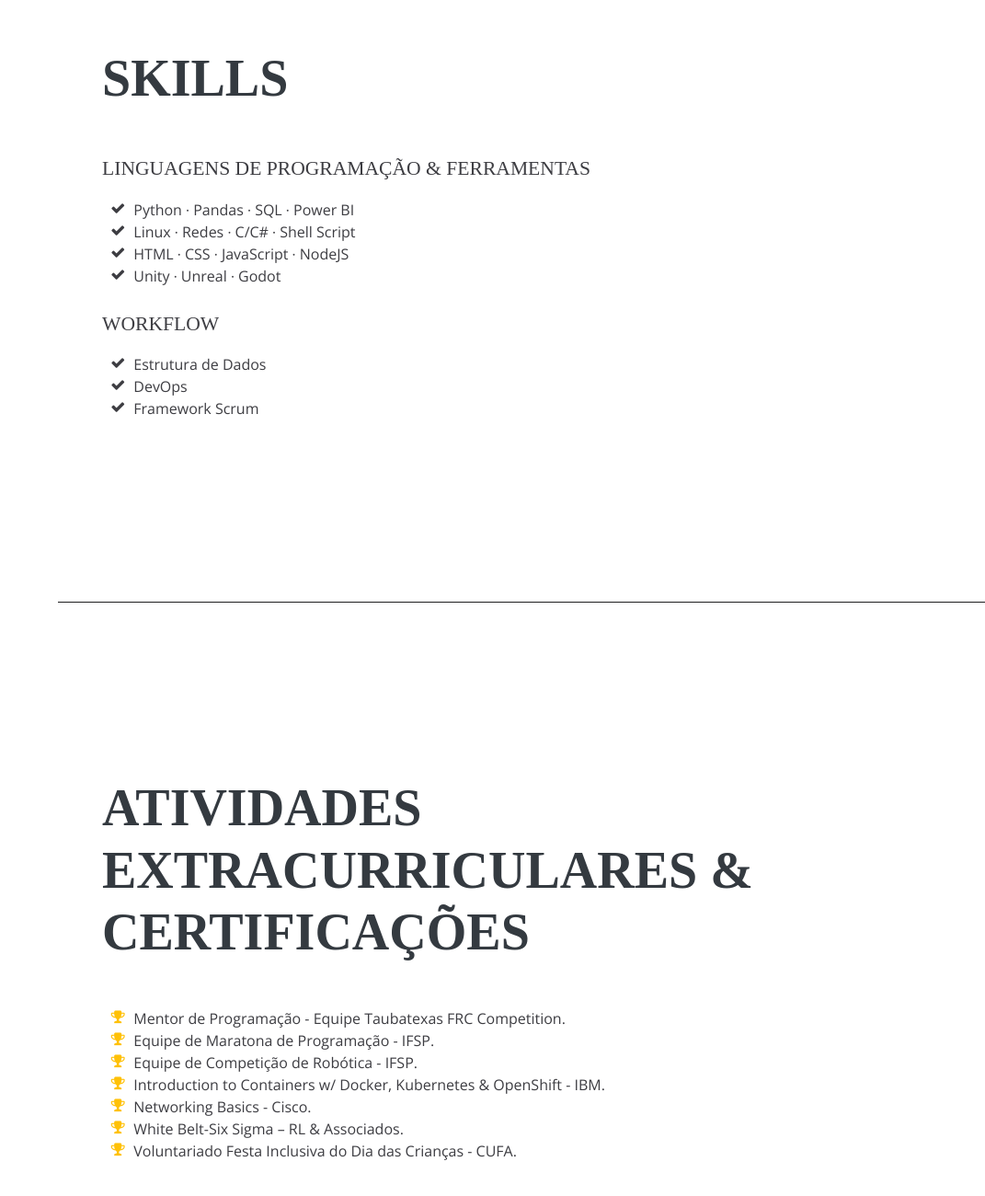
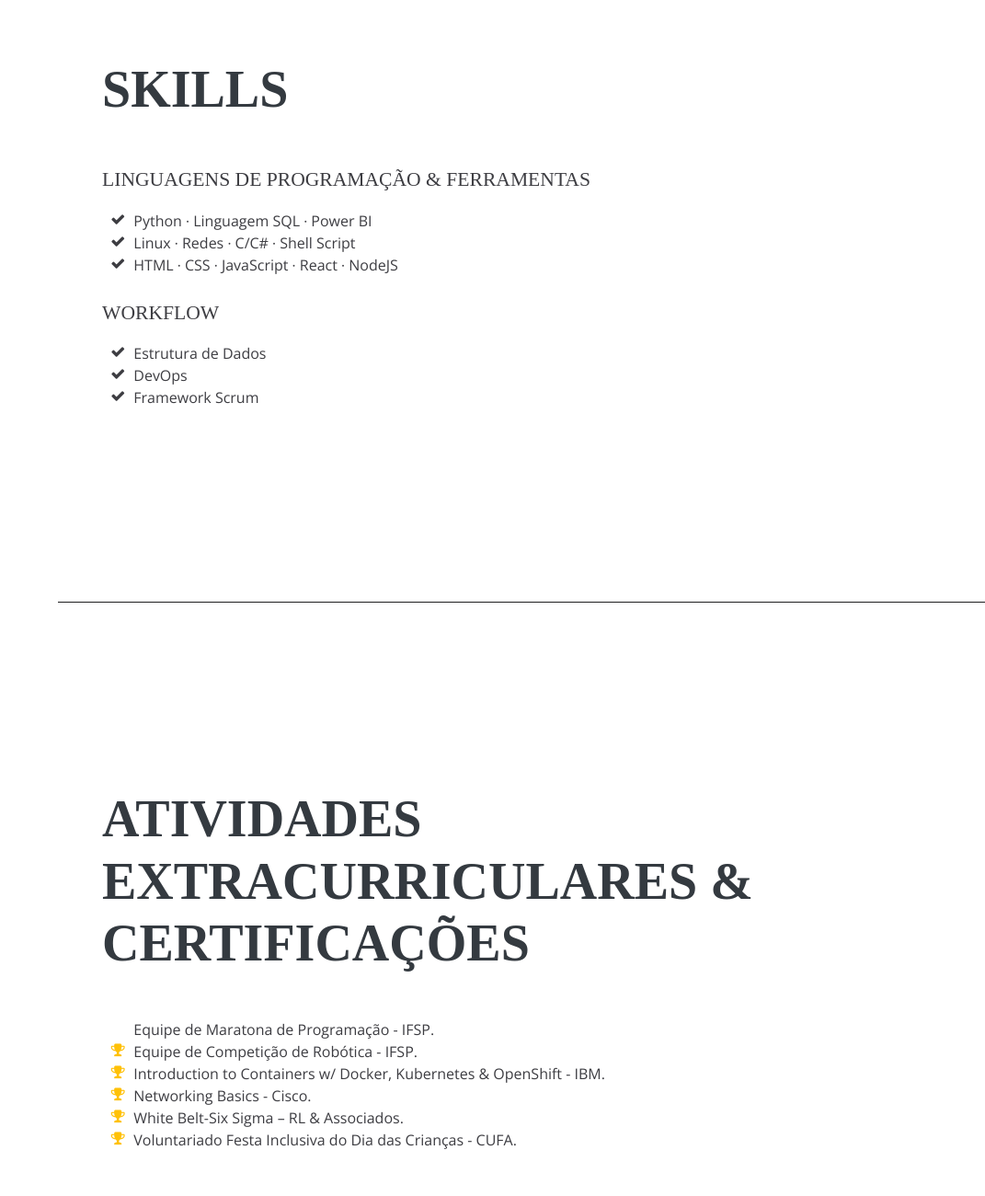
Before and after one commit to devlucasalmd/devlucasalmd.github.io, a plain HTML site: page index.html in a window 1280 px wide. Shown: the part 3001-4301 px from the top of the page at 92% size, without its empty margins (209-1280 px from the left). Drawn offline with nearby package versions, Linux system fonts and the light colour scheme; a web font is replaced by a local one.

Commit message:
feat: atualizando dados

```diff
--- a/index.html
+++ b/index.html
@@ -121,7 +121,7 @@
               </p>
             </div>
             <div class="resume-date text-md-right">
-              <span class="text-primary">Março 2024 - Presente</span>
+              <span class="text-primary">Março 2024 - Julho 2024</span>
             </div>
           </div>
 
@@ -178,17 +178,14 @@
           <ul class="fa-ul mb-0">
             <li>
               <i class="fa-li fa fa-check"></i>
-              Python ∙ Pandas ∙ SQL ∙ Power BI</li>
+              Python ∙ Linguagem SQL ∙ Power BI</li>
             <li>
               <i class="fa-li fa fa-check"></i>
               Linux ∙ Redes ∙ C/C# ∙ Shell Script
               </li>
             <li>
               <i class="fa-li fa fa-check"></i>
-              HTML ∙ CSS ∙ JavaScript ∙ NodeJS</li>
-              <li>
-                <i class="fa-li fa fa-check"></i>
-                Unity ∙ Unreal ∙ Godot</li>
+              HTML ∙ CSS ∙ JavaScript ∙ React ∙ NodeJS</li>
           </ul>
           <br/>
           <div class="subheading mb-3">Workflow</div>
@@ -209,10 +206,6 @@
         <div class="my-auto">
           <h2 class="mb-5">Atividades Extracurriculares & Certificações</h2>
           <ul class="fa-ul mb-0">
-            <li>
-              <i class="fa-li fa fa-trophy text-warning"></i>
-              Mentor de Programação - Equipe Taubatexas FRC Competition.</li>
-            <li>
               <i class="fa-li fa fa-trophy text-warning"></i>
               Equipe de Maratona de Programação - IFSP.</li>
             <li>
```
